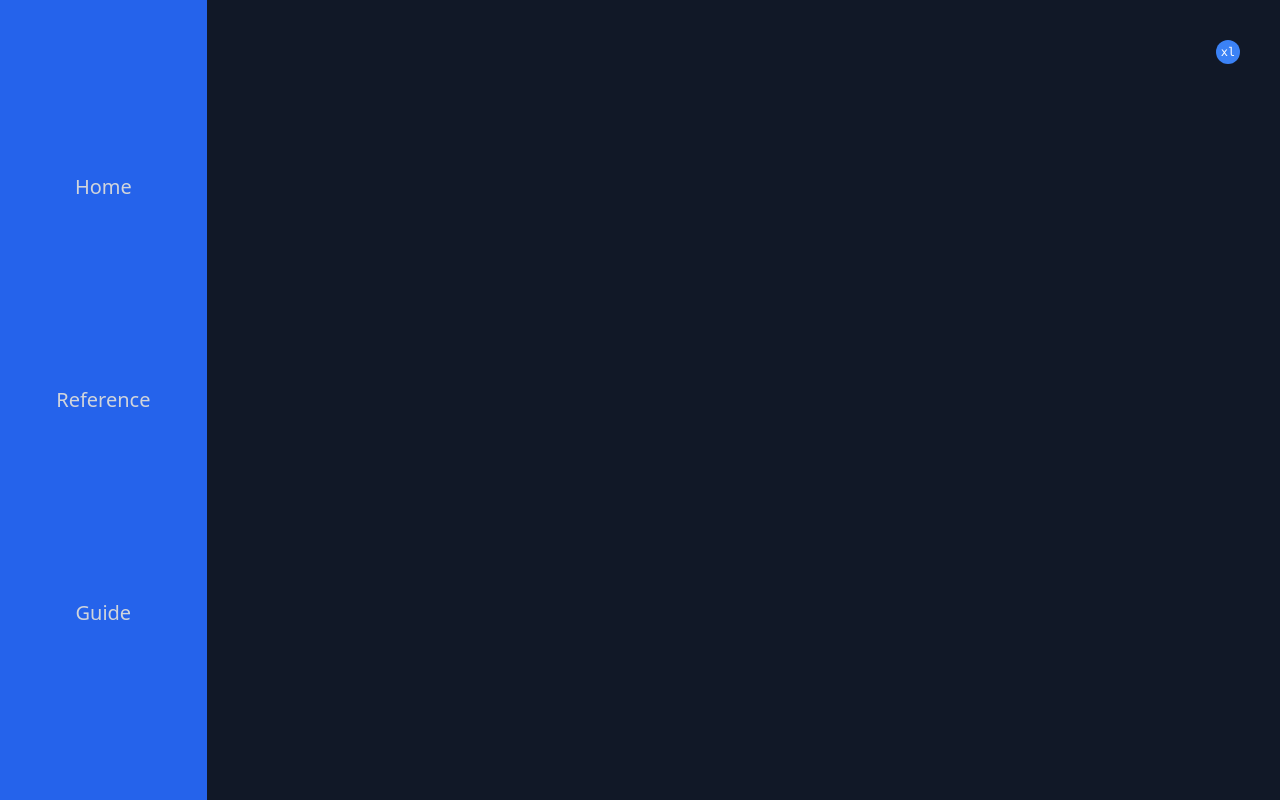
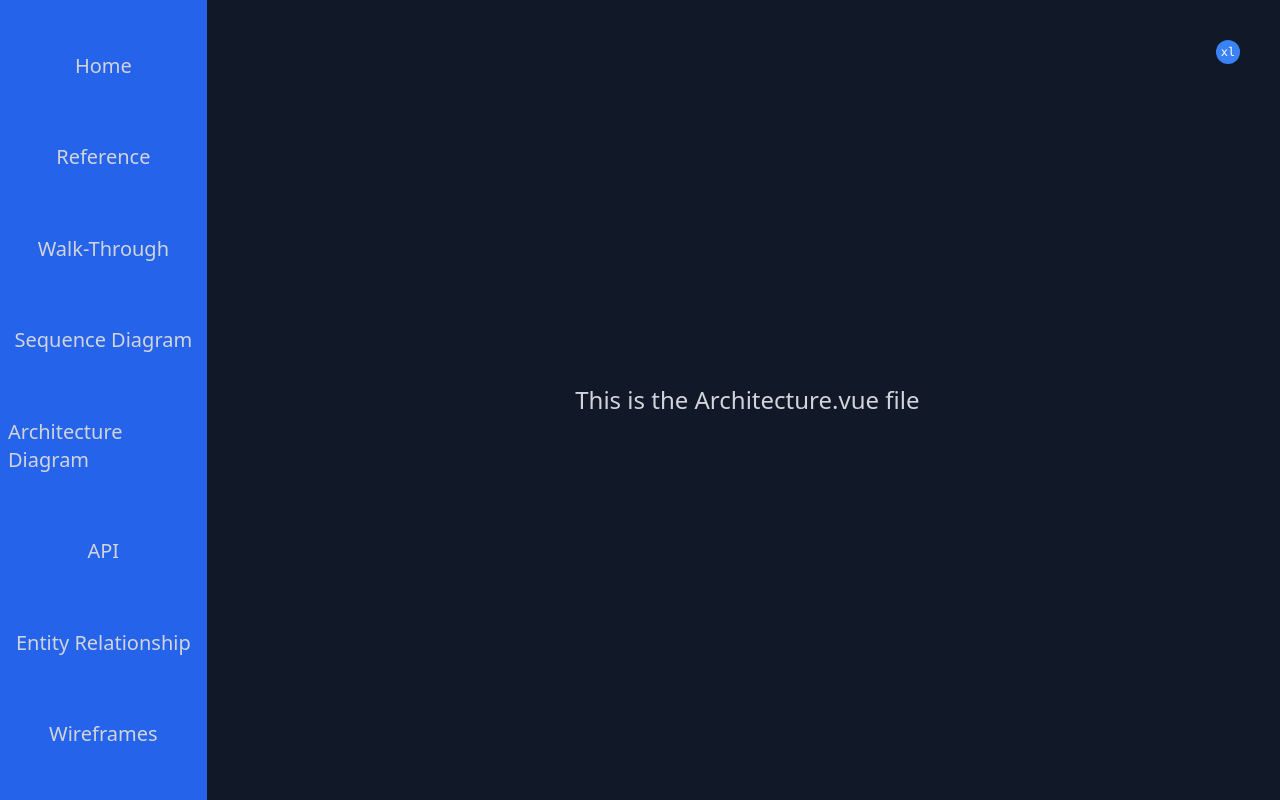
Before and after one commit to Jonathan-Day-Dev/vitals-stack, a Vue app: page /architecture in a window 1280 px wide. Built offline with nearby package versions, Linux system fonts and the light colour scheme.

Commit message:
created skeleton components

```diff
--- /dev/null
+++ b/src/components/guide/Api.vue
@@ -0,0 +1,13 @@
+<template>
+    <h1>This is the Api.vue file</h1>
+</template>
+
+<script>
+export default {}
+</script>
+
+<style scoped>
+h1 {
+    @apply text-gray-300 text-2xl;
+}
+</style>
--- /dev/null
+++ b/src/components/guide/Architecture.vue
@@ -0,0 +1,13 @@
+<template>
+    <h1>This is the Architecture.vue file</h1>
+</template>
+
+<script>
+export default {}
+</script>
+
+<style scoped>
+h1 {
+    @apply text-gray-300 text-2xl;
+}
+</style>
--- /dev/null
+++ b/src/components/guide/Entity.vue
@@ -0,0 +1,13 @@
+<template>
+    <h1>This is the Entity.vue file</h1>
+</template>
+
+<script>
+export default {}
+</script>
+
+<style scoped>
+h1 {
+    @apply text-gray-300 text-2xl;
+}
+</style>
--- a/src/components/guide/Guide.vue
+++ b/src/components/guide/Guide.vue
@@ -2,7 +2,7 @@
     <div>
         <Step
             stepNum="1"
-            instruction= "Set up the Laravel project using composer"
+            instruction= "Set up Laravel using composer"
             location="Terminal:"
             codeBlock="composer create-project --prefer-dist laravel/laravel <- project name ->"
         />
--- /dev/null
+++ b/src/components/guide/Sequence.vue
@@ -0,0 +1,13 @@
+<template>
+    <h1>This is the Sequence.vue file</h1>
+</template>
+
+<script>
+export default {}
+</script>
+
+<style scoped>
+h1 {
+    @apply text-gray-300 text-2xl;
+}
+</style>
--- /dev/null
+++ b/src/components/guide/Wireframe.vue
@@ -0,0 +1,13 @@
+<template>
+    <h1>This is the Wireframe.vue file</h1>
+</template>
+
+<script>
+export default {}
+</script>
+
+<style scoped>
+h1 {
+    @apply text-gray-300 text-2xl;
+}
+</style>
--- a/src/components/nav/TheNavbar.vue
+++ b/src/components/nav/TheNavbar.vue
@@ -2,7 +2,12 @@
   <div>
     <NavLink url="/" name="Home" />
     <NavLink url="/ref" name="Reference" />
-    <NavLink url="/guide" name="Guide" />
+    <NavLink url="/guide" name="Walk-Through" />
+    <NavLink url="/sequence" name="Sequence Diagram" />
+    <NavLink url="/architecture" name="Architecture Diagram" />
+    <NavLink url="/api" name="API" />
+    <NavLink url="/entity" name="Entity Relationship" />
+    <NavLink url="/wireframe" name="Wireframes" />
   </div>
 </template>
 
--- a/src/main.js
+++ b/src/main.js
@@ -6,12 +6,21 @@ import '../public/css/app.css';
 import Reference from './components/ref/Reference.vue';
 import Welcome from './components/static/TheWelcome.vue';
 import Guide from './components/guide/Guide.vue';
+import Sequence from './components/guide/Sequence.vue';
+import Architecture from './components/guide/Architecture.vue';
+import Api from './components/guide/Api.vue';
+import Entity from './components/guide/Entity.vue';
+import Wireframe from './components/guide/Wireframe.vue';
 
 const router = createRouter({
     history: createWebHistory(),
     routes: [
         {
-            path: "",
+            path: "/",
+            redirect: '/home'
+        },
+        {
+            path: "/home",
             component: Welcome
         },
         {
@@ -21,6 +30,26 @@ const router = createRouter({
         {
             path: "/guide",
             component: Guide
+        },
+        {
+            path: "/sequence",
+            component: Sequence
+        },
+        {
+            path: "/architecture",
+            component: Architecture
+        },
+        {
+            path: "/api",
+            component: Api
+        },
+        {
+            path: "/entity",
+            component: Entity
+        },
+        {
+            path: "/wireframe",
+            component: Wireframe
         }
     ]
 });
```
Also changed, not shown: notes.txt.
